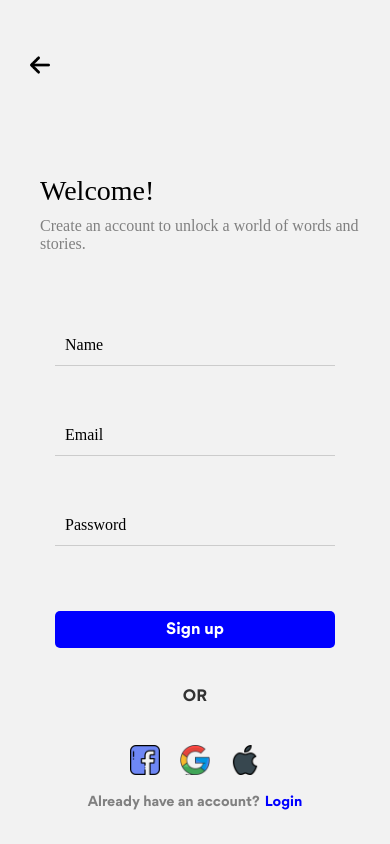
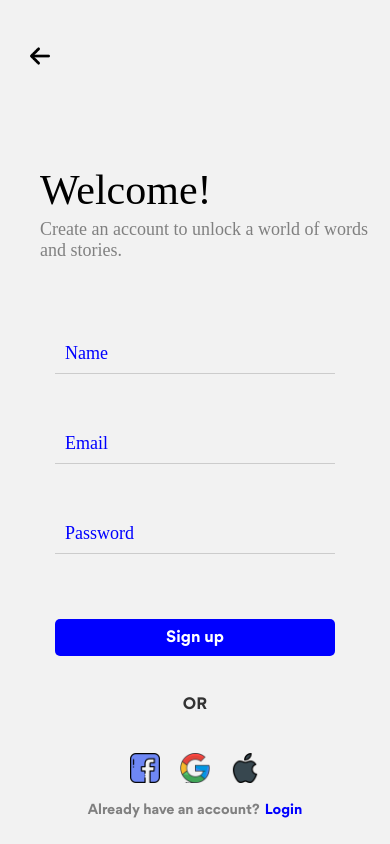
Before and after one commit to Ciriously/E-BooksApp, a React Native app: screen /Register in a window 390 px wide. Built offline with nearby package versions, Linux system fonts and the light colour scheme.

Commit message:
updated Registerscreen

```diff
--- a/Pages/Register.js
+++ b/Pages/Register.js
@@ -40,17 +40,17 @@ const Register = ({ navigation }) => {
       <View style={styles.inputContainer}>
         {/* Input Fields */}
         <TextInput
-          style={styles.input}
+          style={[styles.input, styles.inputText]} // Apply inputText style
           placeholder="Name"
           underlineColorAndroid="transparent"
         />
         <TextInput
-          style={styles.input}
+          style={[styles.input, styles.inputText]} // Apply inputText style
           placeholder="Email"
           underlineColorAndroid="transparent"
         />
         <TextInput
-          style={styles.input}
+          style={[styles.input, styles.inputText]} // Apply inputText style
           placeholder="Password"
           secureTextEntry={true}
           underlineColorAndroid="transparent"
@@ -112,13 +112,13 @@ const styles = StyleSheet.create({
     marginLeft: 20,
   },
   welcomeText: {
-    fontSize: 28,
+    fontSize: 42,
     fontFamily: "poppins-ExtraBold",
-    marginBottom: 10,
+    marginBottom: 5,
     textAlign: "left",
   },
   descriptionText: {
-    fontSize: 16,
+    fontSize: 18,
     fontFamily: "poppins-Medium",
     textAlign: "left",
     marginBottom: 28,
@@ -137,7 +137,12 @@ const styles = StyleSheet.create({
     marginBottom: 50,
     paddingLeft: 10,
     fontSize: 16,
-    fontFamily: "poppins-Medium",
+    fontFamily: "poppins-Regular",
+  },
+  inputText: {
+    color: "blue",
+    fontFamily: "poppins-ExtraBold",
+    fontSize: 18,
   },
   signupButton: {
     backgroundColor: "blue",
```
